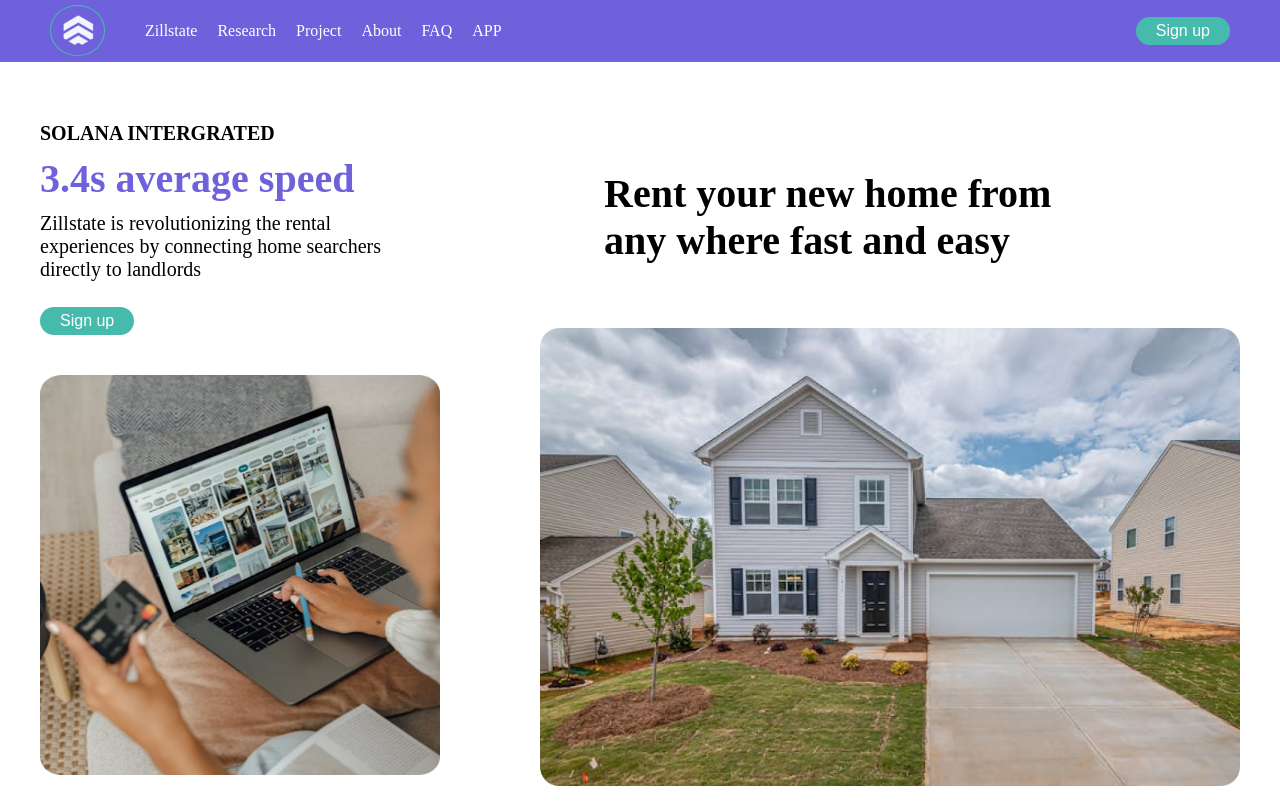
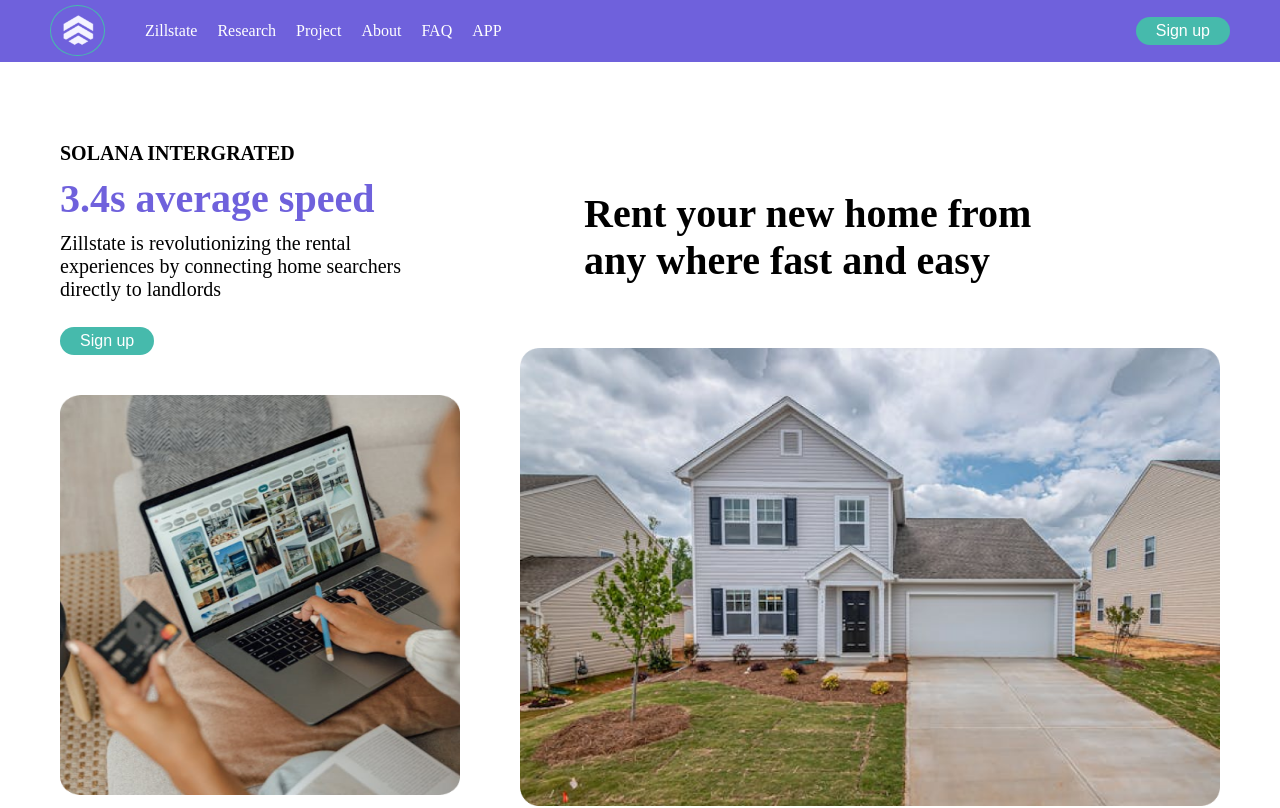
Before and after one commit to Zillstate/Zillstate_solana_hackathon, a React (Create React App) app: page / in a window 1280 px wide. Shown: the top 808 px of the page. Built offline with nearby package versions, Linux system fonts and the light colour scheme.

Commit message:
content udpate

```diff
--- a/src/Component/Hero/Hero.css
+++ b/src/Component/Hero/Hero.css
@@ -2,10 +2,10 @@
   display: flex;
   flex-direction: row;
   justify-content: space-between;
-  grid-row-gap: 2rem;
+  grid-row-gap: 1px;
   /* border: 1px solid red; */
   margin-top: 20px;
-  padding: 40px;
+  padding: 60px;
 }
 
 
```
Also changed, not shown: src/Asset/ABjob.png (added).
